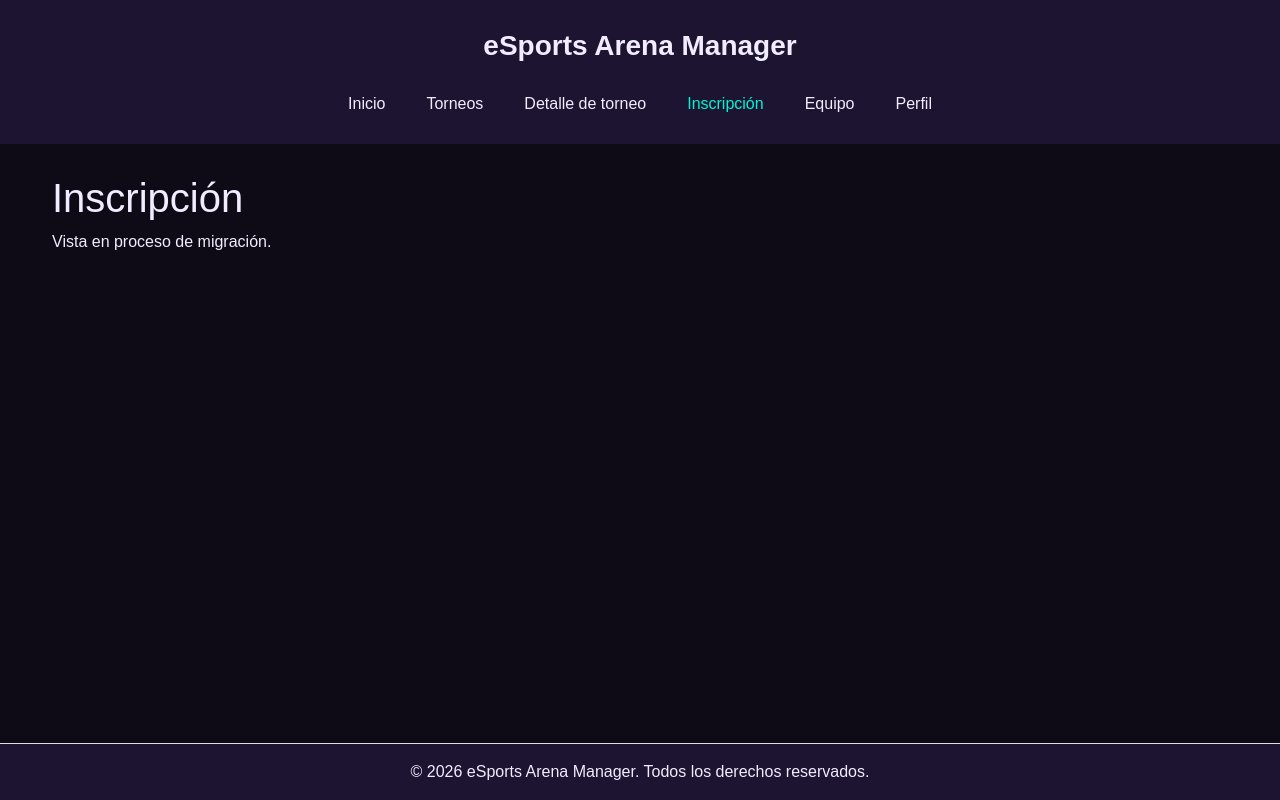
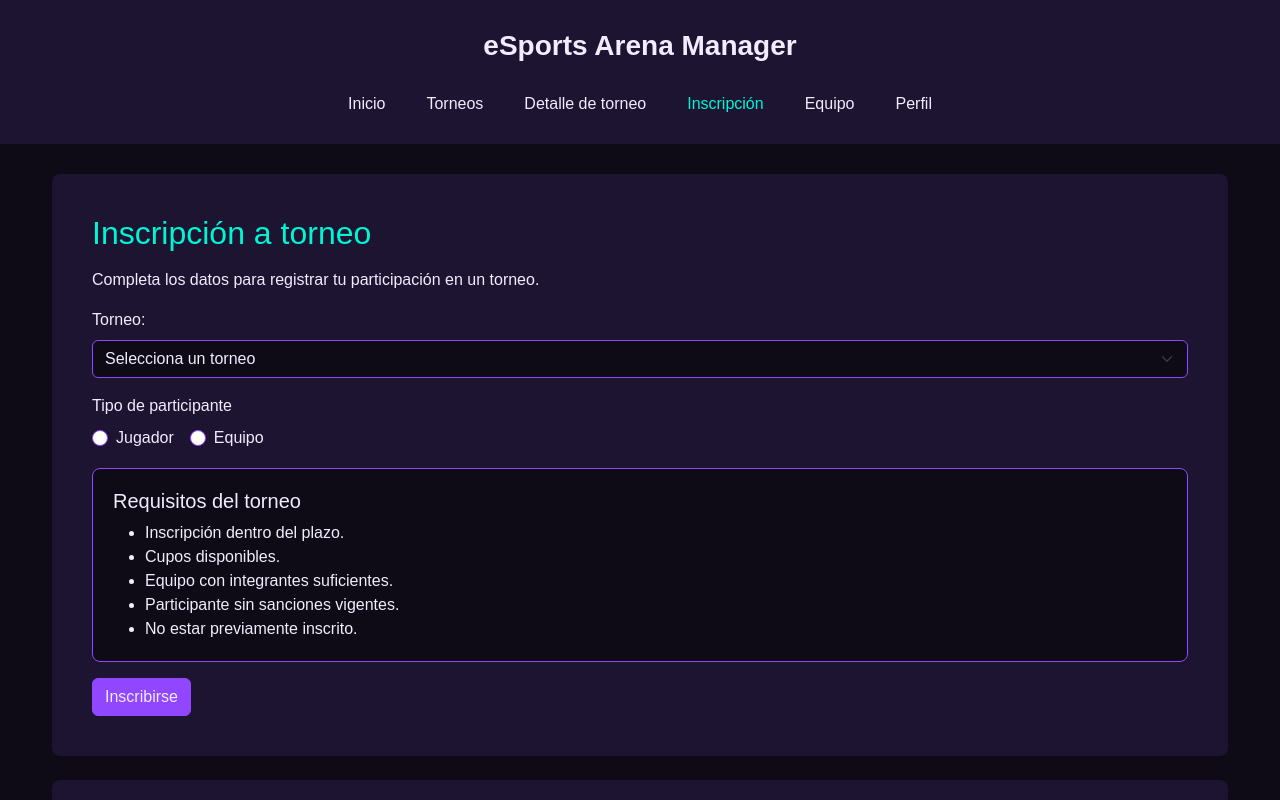
Before and after one commit to Emanuel-Serey/proyecto-esports-frontend-react, a React (Vite) app: page /inscripcion in a window 1280 px wide. Shown: the top 800 px of the page. Built offline with nearby package versions, Linux system fonts and the light colour scheme.

Commit message:
se migra vista de inscripcion a react

```diff
--- a/src/views/inscripcion.jsx
+++ b/src/views/inscripcion.jsx
@@ -1,19 +1,15 @@
+import FormularioInscripcion
+    from "../components/FormularioInscripcion.jsx";
+
+
 function Inscripcion() {
 
     return (
-
         <main className="container py-4">
 
-            <h1>
-                Inscripción
-            </h1>
-
-            <p>
-                Vista en proceso de migración.
-            </p>
+            <FormularioInscripcion />
 
         </main>
-
     );
 }
 
```
